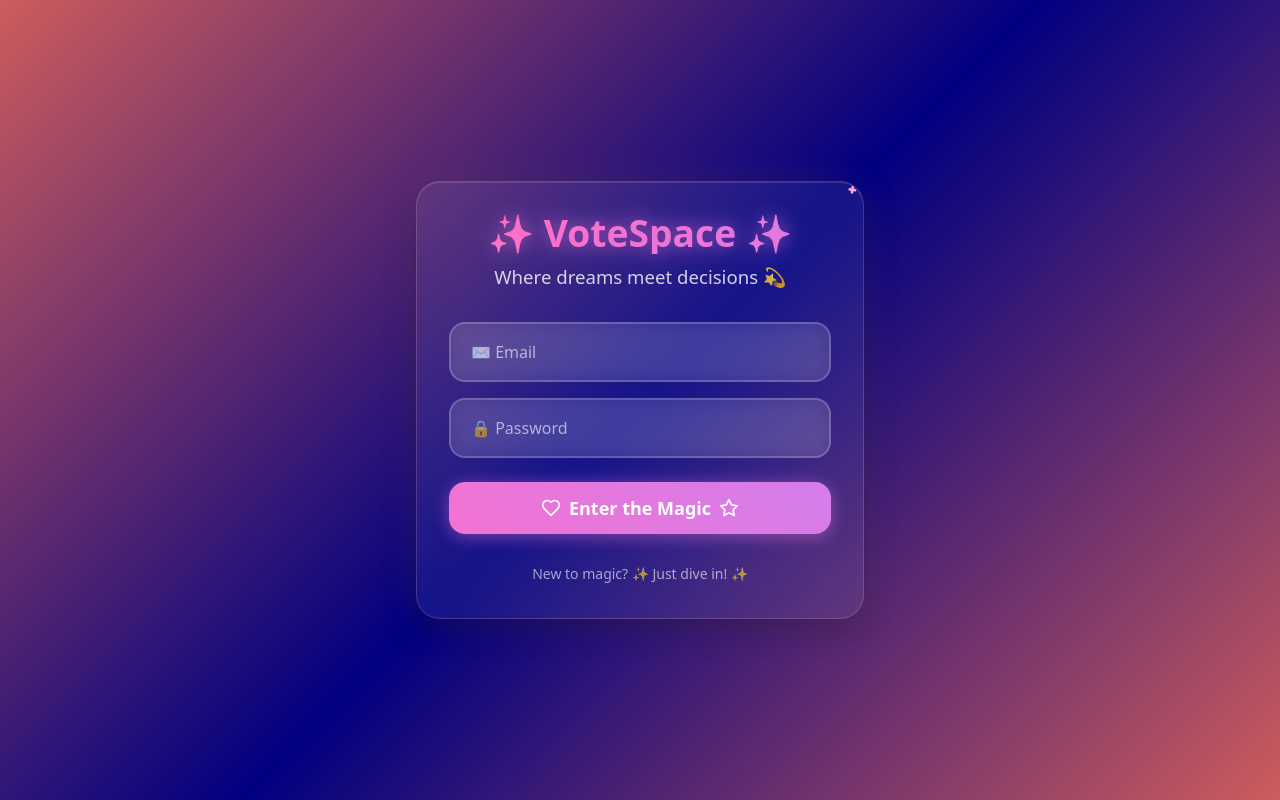
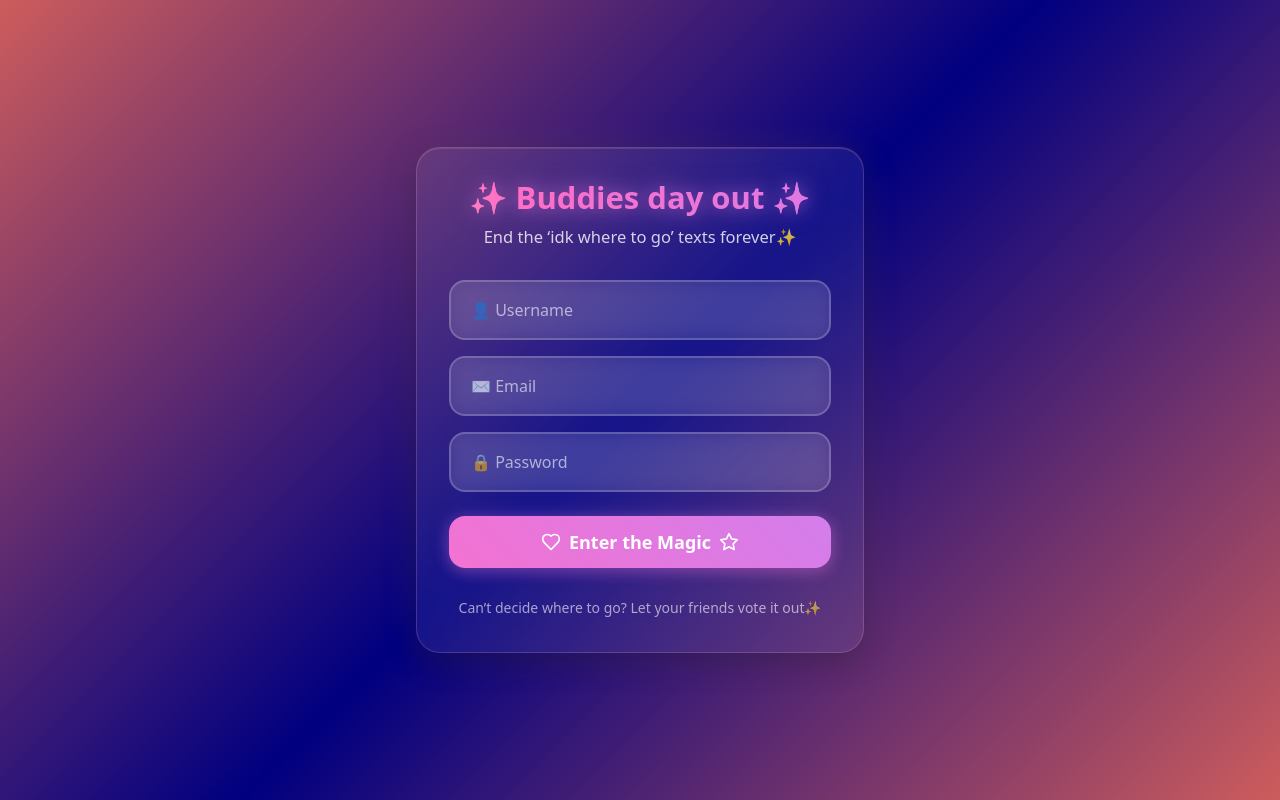
Before and after one commit to abhivyakti2/buddy-demo2, a React (Vite) app: page / in a window 1280 px wide. Built offline with nearby package versions, Linux system fonts and the light colour scheme.

Commit message:
added username

```diff
--- a/src/components/HomePage.tsx
+++ b/src/components/HomePage.tsx
@@ -1,16 +1,17 @@
 import React, { useState } from 'react';
 import { useNavigate } from 'react-router-dom';
 import { motion } from 'framer-motion';
-import { Sparkles, Heart, Star } from 'lucide-react';
+import { Heart, Star } from 'lucide-react';
 
 const HomePage = () => {
   const [email, setEmail] = useState('');
   const [password, setPassword] = useState('');
+  const [username, setUsername] = useState('');
   const navigate = useNavigate();
 
-  const handleLogin = (e: React.FormEvent) => {
+  const handleSignin = (e: React.FormEvent) => {
     e.preventDefault();
-    if (email && password) {
+    if (username && email && password) {
       navigate('/preferences');
     }
   };
@@ -24,28 +25,31 @@ const HomePage = () => {
         className="glass-card w-full max-w-md p-8 text-center relative"
       >
         <motion.div
-          animate={{ rotate: 360 }}
-          transition={{ duration: 20, repeat: Infinity, ease: "linear" }}
-          className="absolute -top-4 -right-4 text-pink-300"
-        >
-          <Sparkles size={32} />
-        </motion.div>
-
-        <motion.div
-          animate={{ scale: [1, 1.1, 1] }}
+          animate={{ scale: [1, 1.1, 1] , rotate: 0}}
           transition={{ duration: 2, repeat: Infinity }}
           className="mb-8"
         >
-          <h1 className="text-4xl font-bold magical-text mb-2">
-            ✨ VoteSpace ✨
+          <h1 className="text-3xl font-bold magical-text mb-2">
+            ✨ Buddies day out ✨
           </h1>
-          <p className="text-lg text-white/80">
-            Where dreams meet decisions 💫
+          <p className="text-base text-white/80">
+            End the ‘idk where to go’ texts forever✨
           </p>
         </motion.div>
 
-        <form onSubmit={handleLogin} className="space-y-6">
+        <form onSubmit={handleSignin} className="space-y-6">
           <div className="space-y-4">
+            <div className="input-group">
+              <input
+                type="text"
+                placeholder="👤 Username"
+                value={username}
+                onChange={(e) => setUsername(e.target.value)}
+                className="magical-input"
+                required
+              />
+            </div>
+
             <div className="input-group">
               <input
                 type="email"
@@ -88,7 +92,7 @@ const HomePage = () => {
           transition={{ duration: 3, repeat: Infinity }}
           className="mt-8 text-white/60"
         >
-          <p className="text-sm">New to magic? ✨ Just dive in! ✨</p>
+          <p className="text-sm">Can’t decide where to go? Let your friends vote it out✨</p>
         </motion.div>
       </motion.div>
     </div>
--- a/src/components/PreferencesForm.tsx
+++ b/src/components/PreferencesForm.tsx
@@ -2,7 +2,7 @@ import React, { useState } from 'react';
 import { useNavigate } from 'react-router-dom';
 import { motion, AnimatePresence } from 'framer-motion';
 import { ChevronLeft, ChevronRight, Sparkles } from 'lucide-react';
-
+//food pref? //atmosphere? //activities?
 interface FormData {
   interests: string[];
   budget: string;
```
